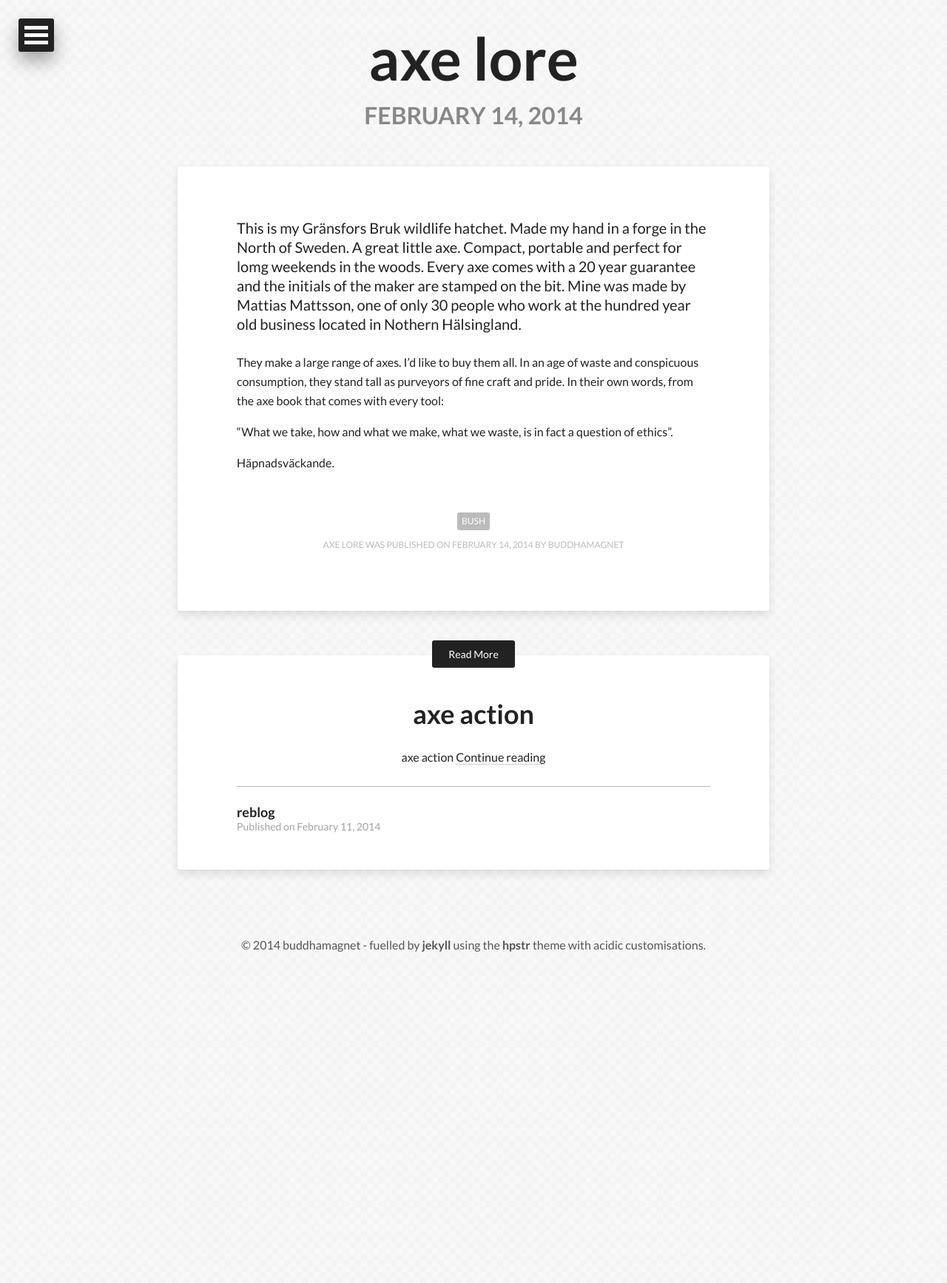
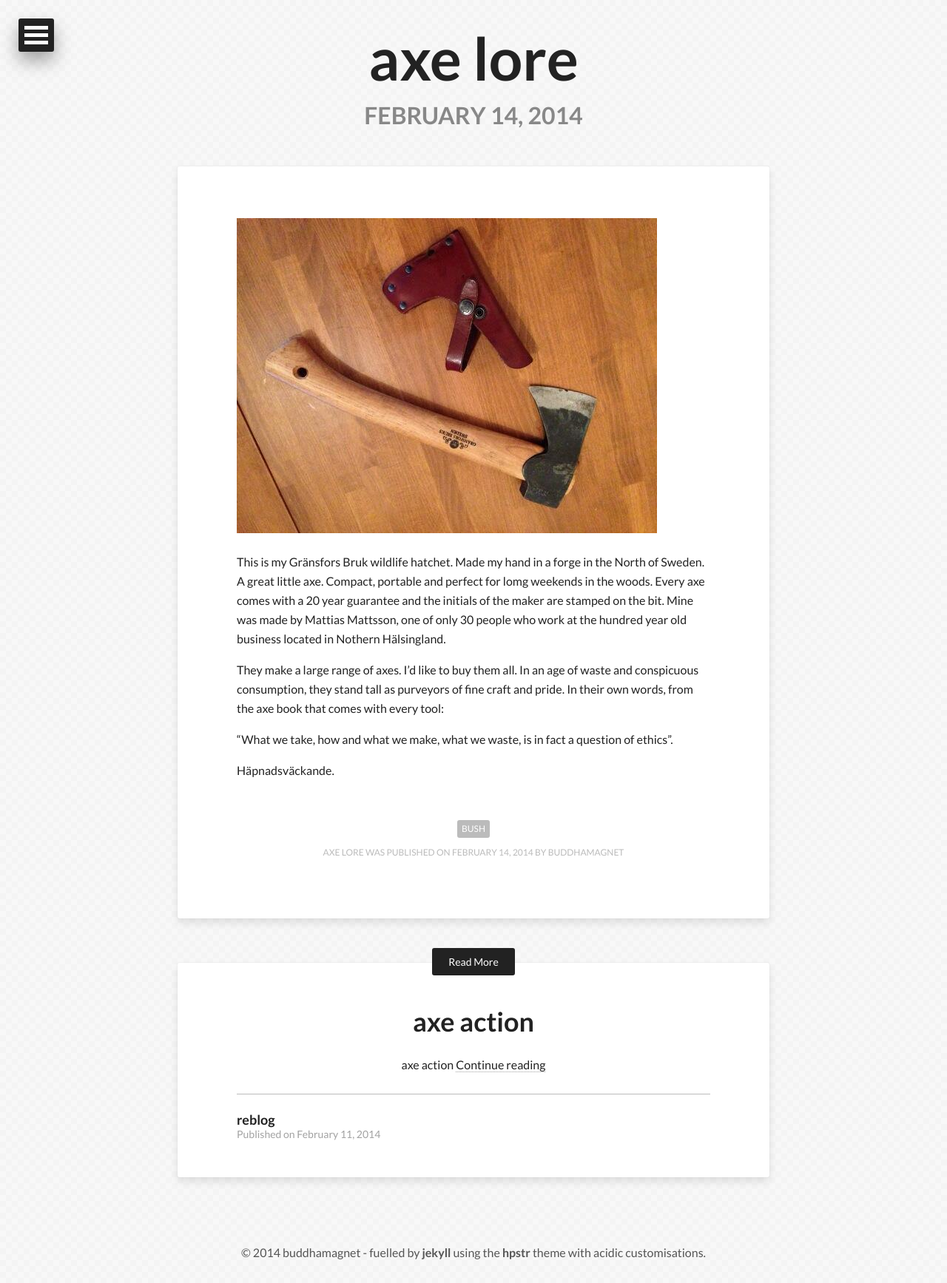
Before and after one commit to buddhamagnet/buddhamagnet.github.com, a Jekyll site: the page built from _posts/2014-02-14-axe-lore.md, in a window 1280 px wide. Shown: the whole page at 74% size. Built offline with Jekyll 4.4.1, drawn with Linux system fonts in a browser that asks for light colours; nearby versions of some CDN libraries; before the commit the page ends 1319 px from its top, so only the background shows below that.

Commit message:
birth axe image

```diff
--- a/_posts/2014-02-14-axe-lore.md
+++ b/_posts/2014-02-14-axe-lore.md
@@ -7,6 +7,8 @@ comments: false
 share: false
 ---
 
+<img src="/images/bush/axe.jpg" />
+
 This is my Gränsfors Bruk wildlife hatchet. Made my hand in a forge in the North of Sweden. A great little axe. Compact, portable and perfect for lomg weekends in the woods. Every axe comes with a 20 year guarantee and the initials of the maker are stamped on the bit. Mine was made by Mattias Mattsson, one of only 30 people who work at the hundred year old business located in Nothern Hälsingland.
 
 They make a large range of axes. I'd like to buy them all. In an age of waste and conspicuous consumption, they stand tall as purveyors of fine craft and pride. In their own words, from the axe book that comes with every tool:
```
